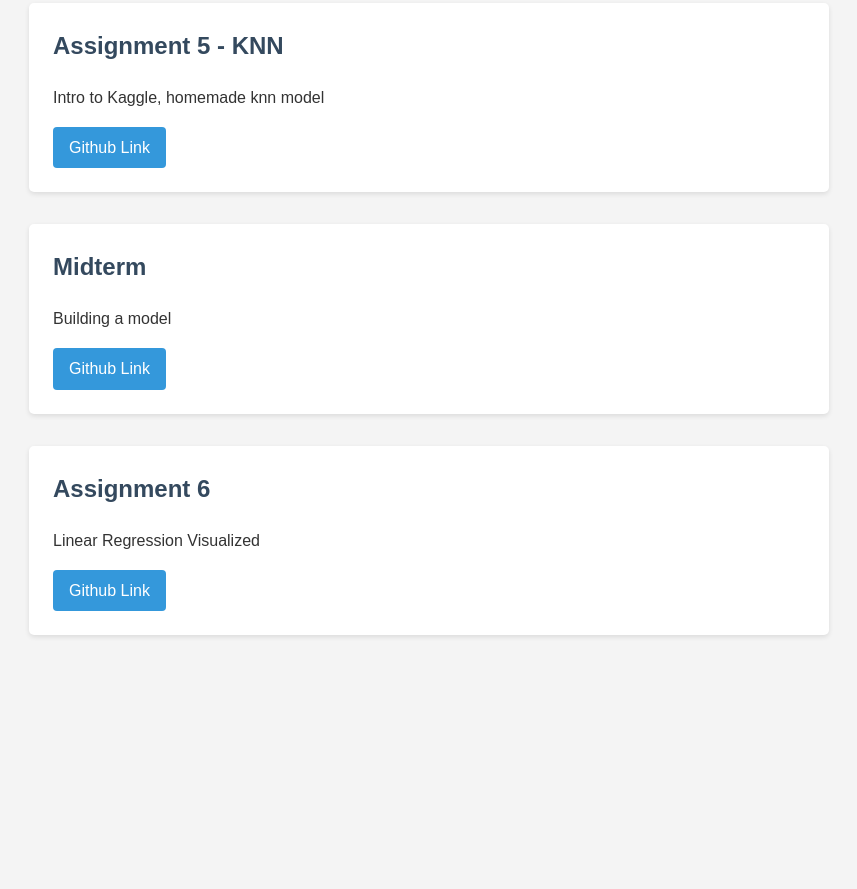
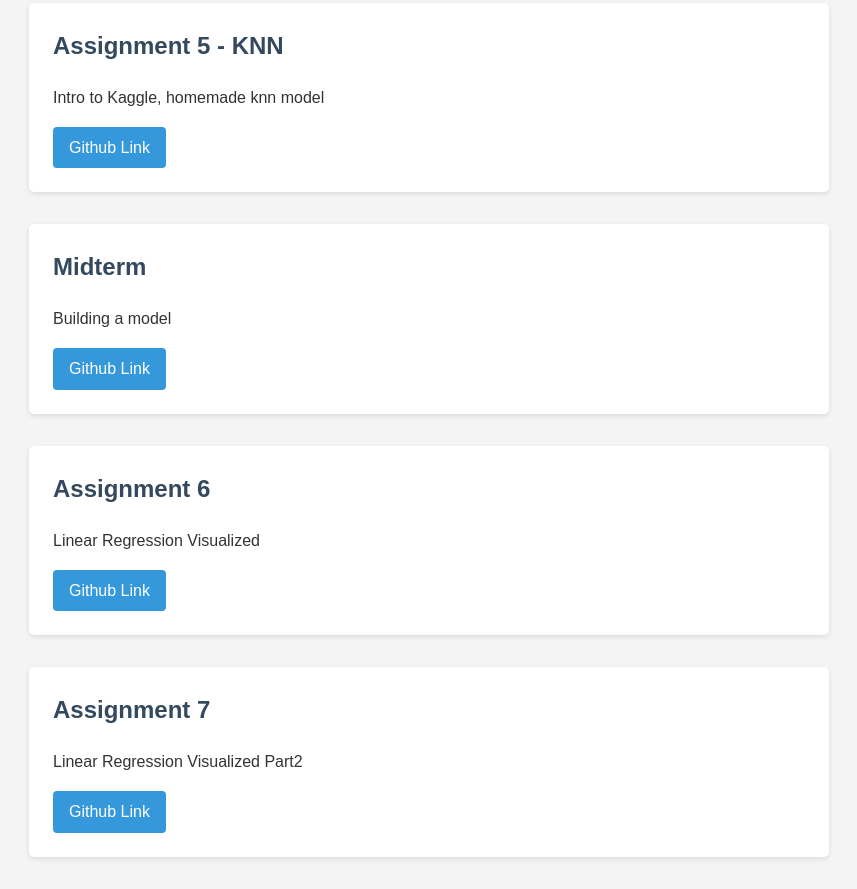
Before and after one commit to YuZW42/YuZW42.github.io, a plain HTML site: page assignments.html in a window 1280 px wide. Shown: the part 1267-2156 px from the top of the page, without its empty margins (211-1068 px from the left). Before the commit the page ends 1934 px from the top, so only its background shows below. Drawn offline with Linux system fonts and the light colour scheme.

Commit message:
A7 updated

```diff
--- a/assignments.html
+++ b/assignments.html
@@ -62,7 +62,11 @@
             <p>Linear Regression Visualized</p>
             <a href="https://github.com/YuZW42/yuzeng-assignment-6" class="button">Github Link</a>
         </section>
-
+        <section class="project">
+            <h2>Assignment 7</h2>
+            <p>Linear Regression Visualized Part2</p>
+            <a href="https://github.com/YuZW42/yuzeng-assignment-7" class="button">Github Link</a>
+        </section>
 
 
 
```
